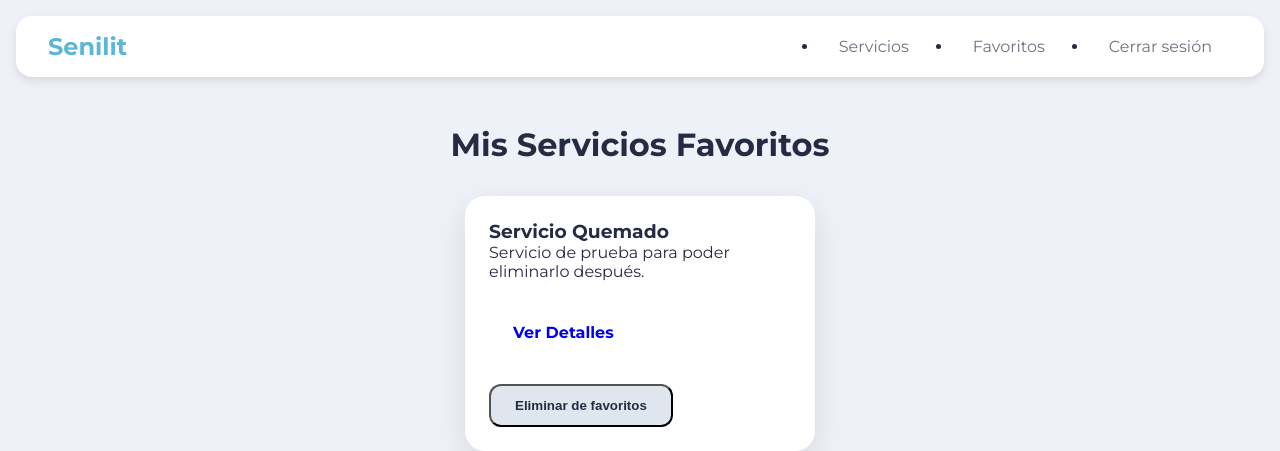
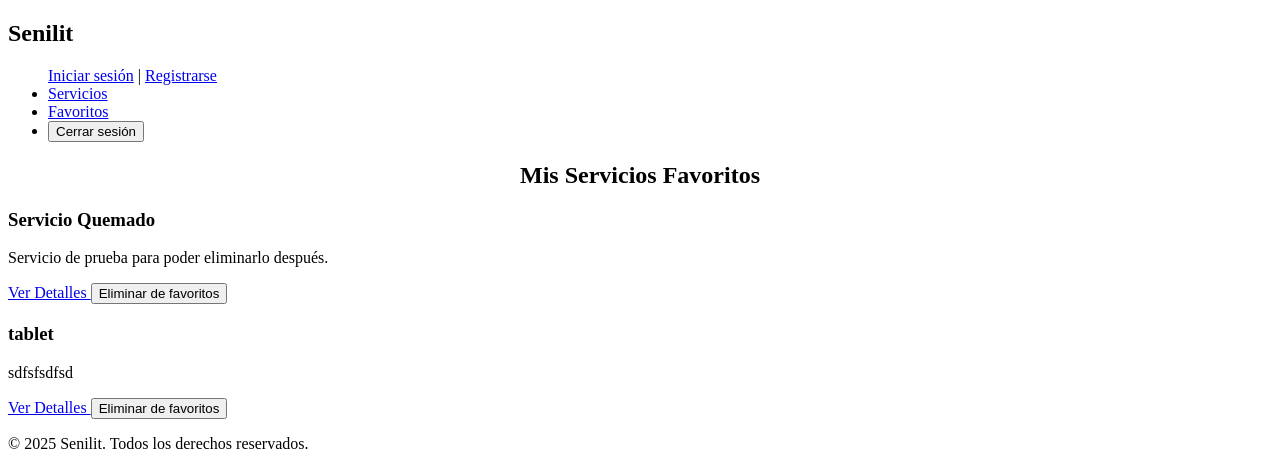
Before and after one commit to sacostaa1/Senilit, a Django app: page /myapp/favorites/ in a window 1280 px wide. Shown: the top 451 px of the page. Run offline with Django 5.2, Linux system fonts and the light colour scheme; data comes from the database, SQL or seed files in the repository.

Commit message:
Update base.html

```diff
--- a/senelit/myapp/templates/base.html
+++ b/senelit/myapp/templates/base.html
@@ -6,7 +6,7 @@
     <meta name="viewport" content="width=device-width, initial-scale=1.0">
     <title>Senilit - Plataforma Universitaria</title>
 
-    <link rel="stylesheet" href="{% static 'styles.css' %}">
+    <link rel="stylesheet" href="{% static 'myapp/styles.css' %}">
 
     <link rel="stylesheet" href="https://fonts.googleapis.com/css2?family=Montserrat:wght@400;700&display=swap">
     <link
@@ -18,9 +18,23 @@
     <nav>
         <h1>Senilit</h1>
         <ul>
+
+            {% if user.is_authenticated %}
+            <p>Hola, {{ user.username }} | </p>
+            {% else %}
+            <a href="{% url 'login' %}">Iniciar sesión</a> |
+            <a href="{% url 'signup' %}">Registrarse</a>
+            {% endif %}
+
             <li><a href="/myapp/services">Servicios</a></li>
             <li><a href="/myapp/favorites">Favoritos</a></li>
-            <li><a href="/logout/">Cerrar sesión</a></li>
+  <li>
+  <form action="{% url 'logout' %}" method="post" style="display: inline;">
+    {% csrf_token %}
+    <button type="submit" class="nav-link">Cerrar sesión</button>
+  </form>
+</li>
+
         </ul>
     </nav>
     <main>
```
